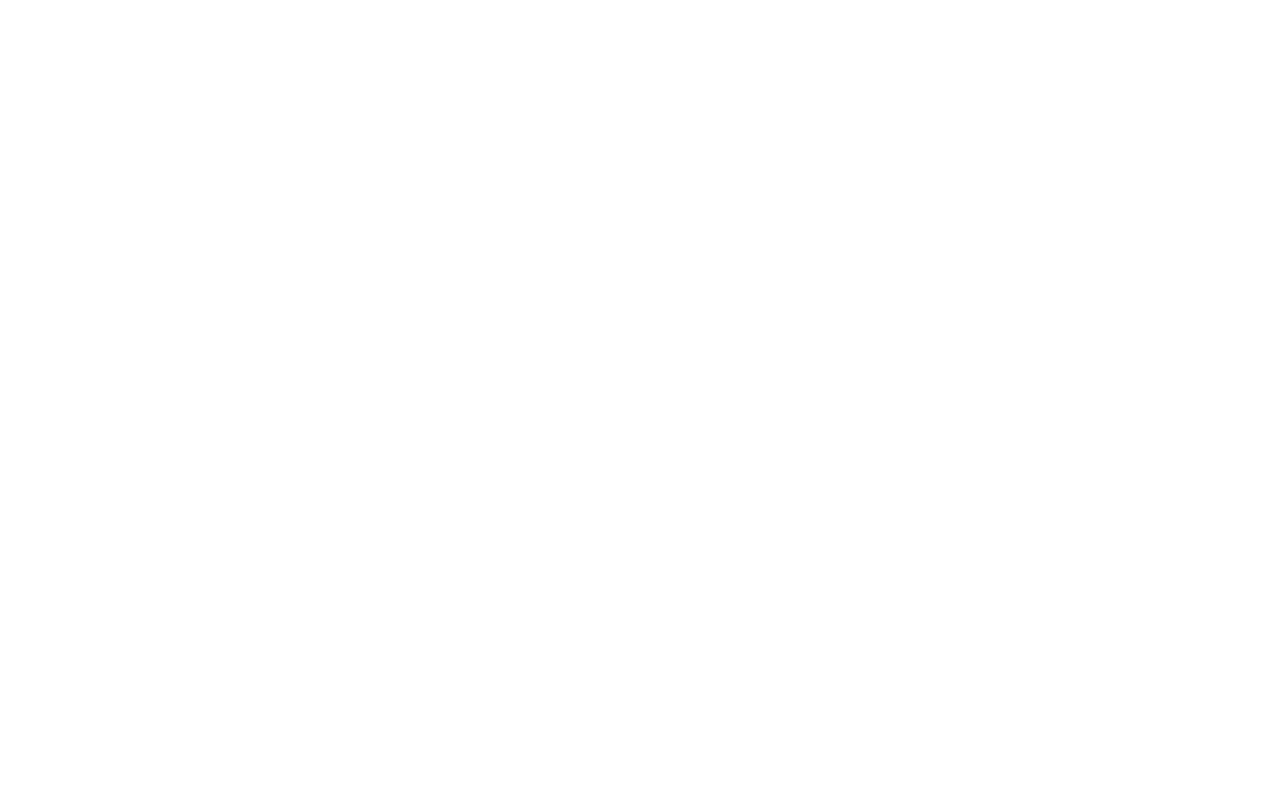
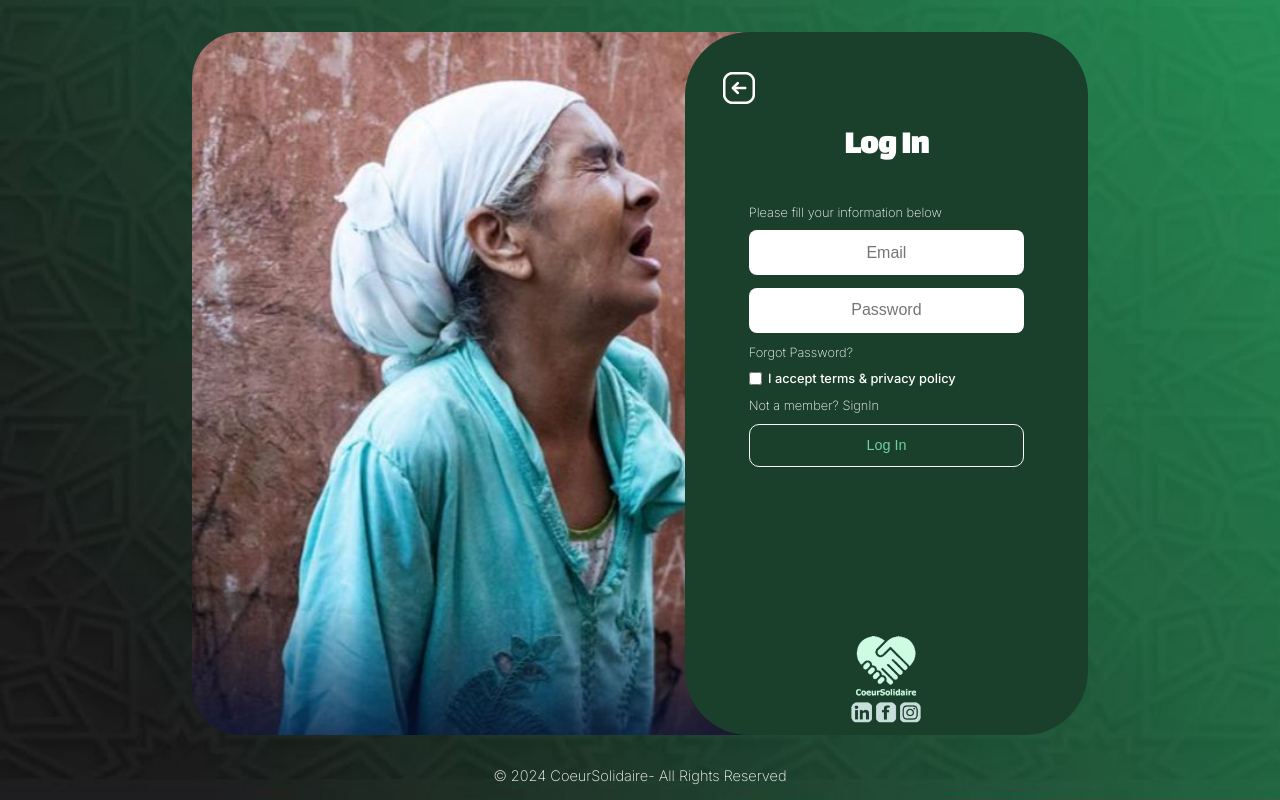
Before and after one commit to ousaro/PPP_V2, a React (Create React App) app in the folder FrontEnd/coeursolidaire/: page /Volounteer/LogIn in a window 1280 px wide. Built offline with nearby package versions, Linux system fonts and the light colour scheme; a web font is replaced by a local one.

Commit message:
linking all the pages properly

```diff
--- a/FrontEnd/coeursolidaire/src/App.js
+++ b/FrontEnd/coeursolidaire/src/App.js
@@ -24,18 +24,21 @@ function App() {
             <Route path="/" exact><Home></Home></Route>
             <Route path="/About"><About></About></Route>
 
-            <Route path="/LogIn"><LogIn></LogIn></Route>
-            <Route path="/SignInV"><SignInV></SignInV></Route>
-            <Route path="/SignInA"><SignInA></SignInA></Route>
             <Route path="/ForgotPass"><ForgotPass></ForgotPass></Route>
 
+            <Route path="/Volounteer/LogIn"><LogIn></LogIn></Route>
+            <Route path="/SignInV"><SignInV></SignInV></Route>
             <Route path="/Volounteer/ProfileV"><ProfileV></ProfileV></Route>
             <Route path="/Volounteer/VuserHome"><VuserHome></VuserHome></Route>
+            <Route path="/Volounteer/Settings"><Settings></Settings></Route>
 
+            <Route path="/Association/LogIn"><LogIn></LogIn></Route>
+            <Route path="/SignInA"><SignInA></SignInA></Route>
             <Route path="/Association/ProfileA"><ProfileA></ProfileA></Route>
             <Route path="/Association/AuserHome"><AuserHome></AuserHome></Route>
+            <Route path="/Association/Settings"><Settings></Settings></Route>
 
-            <Route path="/Settings"><Settings></Settings></Route>
+
 
 
 
--- a/FrontEnd/coeursolidaire/src/Contexts/userTypeContext.js
+++ b/FrontEnd/coeursolidaire/src/Contexts/userTypeContext.js
@@ -6,6 +6,9 @@ const UserTypeProvider = (props) => {
 
     const [ProfileType, setprofileType] = useState('');
     const [HomeType, sethomeType] = useState('');
+
+
+
 
     return (
         <UserTypeContext.Provider value={{ProfileType,HomeType,setprofileType,sethomeType}}>
--- a/FrontEnd/coeursolidaire/src/Pages/Authentication pages/LogIn.js
+++ b/FrontEnd/coeursolidaire/src/Pages/Authentication pages/LogIn.js
@@ -1,12 +1,17 @@
-import { Link } from "react-router-dom"
+import { Link, useLocation } from "react-router-dom"
 import { useHistory } from "react-router-dom"
 import Footer from "../Main Components/Footer"
 import FormFooter from "../Main Components/FormFooter"
 
 
+
+
 const LogIn = () => {
 
     const history=useHistory();
+    const location = useLocation();
+    const currentPath = location.pathname;
+
 
     const goBack=()=>{
         history.goBack();
@@ -16,6 +21,14 @@ const LogIn = () => {
         history.push(path)
     }
 
+
+    const OnSubmitHandler=(e)=>{
+        e.preventDefault();
+        changePg(currentPath==="/Volounteer/LogIn" ? '/Volounteer/ProfileV' : '/Association/ProfileA');
+    }
+
+
+
     return (
         <div className="AuthenticationPg LogInPg">
 
@@ -23,8 +36,7 @@ const LogIn = () => {
 
 
                 <form className="Auth_Content_Form LogIn_Content_Form" onSubmit={(e)=>
-                            {e.preventDefault()
-                            changePg("/ProfileV")}}>
+                            {OnSubmitHandler(e)}}>
 
                     <div className="Auth_Form_BackArrow LogIn_Form_BackArrow" onClick={goBack}></div>
 
@@ -52,7 +64,7 @@ const LogIn = () => {
 
 
                         <section className="LogIn_Form_SignIn">
-                            <p>Not a member? <Link to="/SignInV">SignIn</Link></p>
+                            <p>Not a member? <Link to={currentPath==="/Volounteer/LogIn" ? '/SignInV' : '/SignInA'}>SignIn</Link></p>
                         </section>
 
                         <button type="submit" className="Auth_Form_Btn  LogIn_Form_Btn">Log In</button>
--- a/FrontEnd/coeursolidaire/src/Pages/Authentication pages/SignInA.js
+++ b/FrontEnd/coeursolidaire/src/Pages/Authentication pages/SignInA.js
@@ -2,16 +2,13 @@ import { Link } from "react-router-dom"
 import { useHistory } from "react-router-dom"
 import Footer from "../Main Components/Footer"
 import FormFooter from "../Main Components/FormFooter"
-import { useContext } from "react"
-import { UserTypeContext } from "../../Contexts/userTypeContext"
-
 
 
 const SignInA = () => {
 
 
     const history=useHistory();
-    const userType = useContext(UserTypeContext);
+
 
     const goBack=()=>{
         history.goBack();
@@ -24,10 +21,8 @@ const SignInA = () => {
     const OnSubmitHandler=(e)=>{
         e.preventDefault();
         changePg("/Association/ProfileA");
-        userType.setprofileType("/Association/ProfileA");
-        userType.sethomeType("/Association/AuserHome")
+    }
 
-    }
 
     return (
         <div className="AuthenticationPg SignInVPg">
@@ -86,7 +81,7 @@ const SignInA = () => {
 
 
                             <section className="SignInA_Form_LogIn">
-                                <p>Already have an account? <Link to="/LogIn">LogIn</Link></p>
+                                <p>Already have an account? <Link to="/Association/LogIn">LogIn</Link></p>
                             </section>
                         </div>
 
--- a/FrontEnd/coeursolidaire/src/Pages/Authentication pages/SignInV.js
+++ b/FrontEnd/coeursolidaire/src/Pages/Authentication pages/SignInV.js
@@ -2,15 +2,12 @@ import { Link } from "react-router-dom"
 import { useHistory } from "react-router-dom"
 import Footer from "../Main Components/Footer"
 import FormFooter from "../Main Components/FormFooter"
-import { useContext } from "react"
-import { UserTypeContext } from "../../Contexts/userTypeContext"
 
 
 
 const SignInV = () => {
 
     const history=useHistory();
-    const userType = useContext(UserTypeContext);
 
 
     const goBack=()=>{
@@ -24,11 +21,8 @@ const SignInV = () => {
     const OnSubmitHandler=(e)=>{
         e.preventDefault();
         changePg("/Volounteer/ProfileV");
-        userType.setprofileType("/Volounteer/ProfileV");
-        userType.sethomeType("/Volounteer/VuserHome")
 
     }
-
 
     return (
 
@@ -87,7 +81,7 @@ const SignInV = () => {
 
 
                             <section className="SignInV_Form_LogIn">
-                                <p>Already have an account? <Link to="/LogIn">LogIn</Link></p>
+                                <p>Already have an account? <Link to="/Volounteer/LogIn">LogIn</Link></p>
                             </section>
                         </div>
 
--- a/FrontEnd/coeursolidaire/src/Pages/Main Components/NavBar.js
+++ b/FrontEnd/coeursolidaire/src/Pages/Main Components/NavBar.js
@@ -3,24 +3,25 @@ import SettingIcon from "../../imgs/settingIcon.png"
 import HomeIcon from "../../imgs/HomeIcon.png"
 import MessangerIcon from "../../imgs/MessangerIcon.png"
 import NotificationIcon from "../../imgs/NotificationIcon.png"
-import { Link } from "react-router-dom"
-import { UserTypeContext } from "../../Contexts/userTypeContext"
-import { useContext } from "react"
+import { Link,useLocation } from "react-router-dom"
+
 
 const NavBar = () => {
 
-    const userType = useContext(UserTypeContext);
+   const location = useLocation()
+   const currentPath = location.pathname;
+
 
     return (
 
         <nav className="NavBar">
 
             <figure>
-                <Link to="/Settings"><img src={SettingIcon} alt="settingIcon" width="39" height="39"/></Link>
+                <Link to={currentPath.startsWith("/Volounteer") ? '/Volounteer/Settings' : '/Association/Settings'}><img src={SettingIcon} alt="settingIcon" width="39" height="39"/></Link>
             </figure>
 
             <figure>
-                <Link to={userType.HomeType}><img src={HomeIcon} alt="HomeIcon" width="39" height="39"/></Link>
+                <Link to={currentPath.startsWith("/Volounteer") ? '/Volounteer/VuserHome' : '/Association/AuserHome'}><img src={HomeIcon} alt="HomeIcon" width="39" height="39"/></Link>
             </figure>
 
             <figure className="Nav_Logo">
@@ -35,7 +36,7 @@ const NavBar = () => {
                 <Link to="#"><img src={NotificationIcon} alt="NotificationIcon" width="39" height="39"/></Link>
             </figure>
 
-            <Link to={userType.ProfileType}><div className="Nav_ProfileIcon"></div></Link>
+            <Link to={currentPath.startsWith("/Volounteer") ? '/Volounteer/ProfileV' : '/Association/ProfileA'}><div className="Nav_ProfileIcon"></div></Link>
         </nav>
 
      );
```
